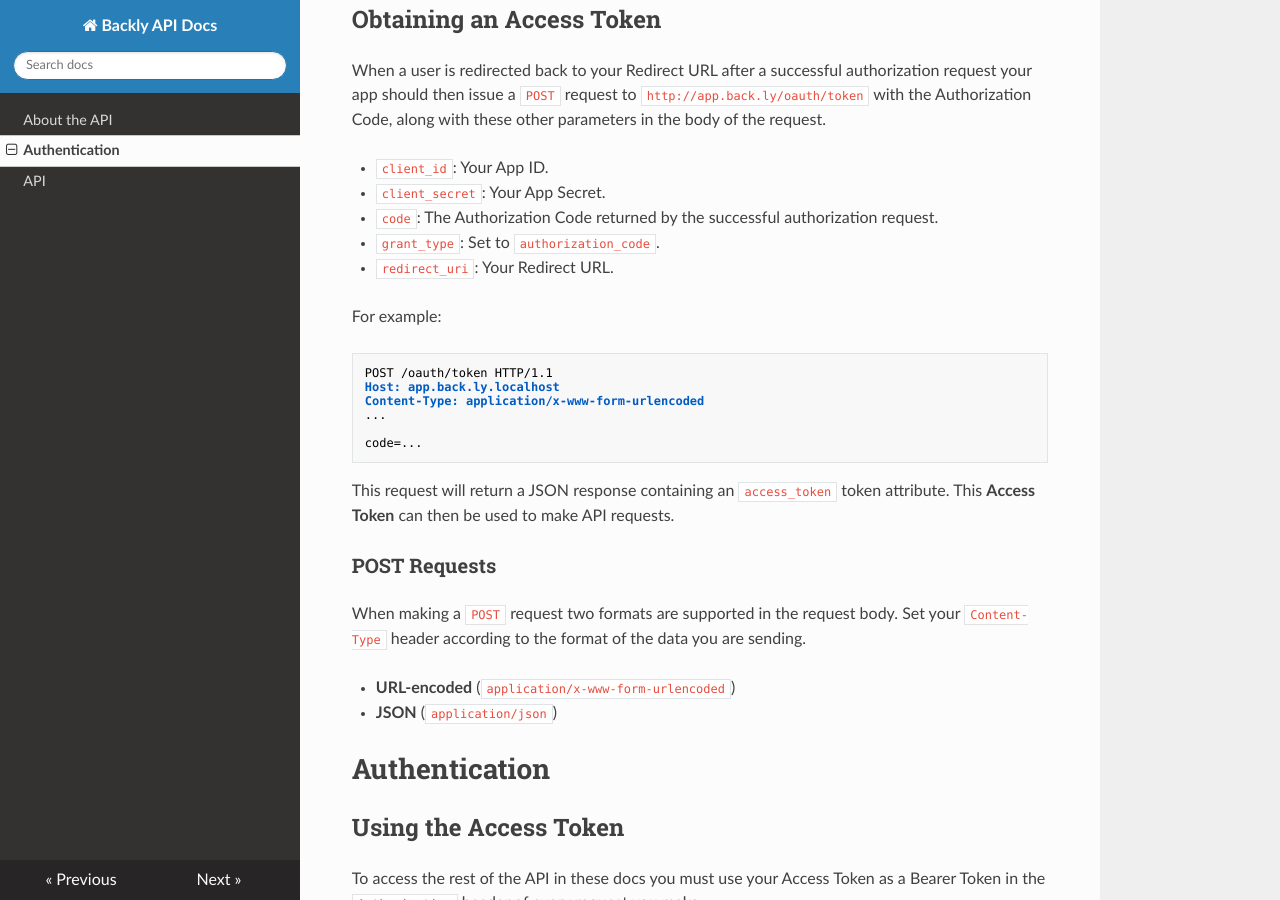
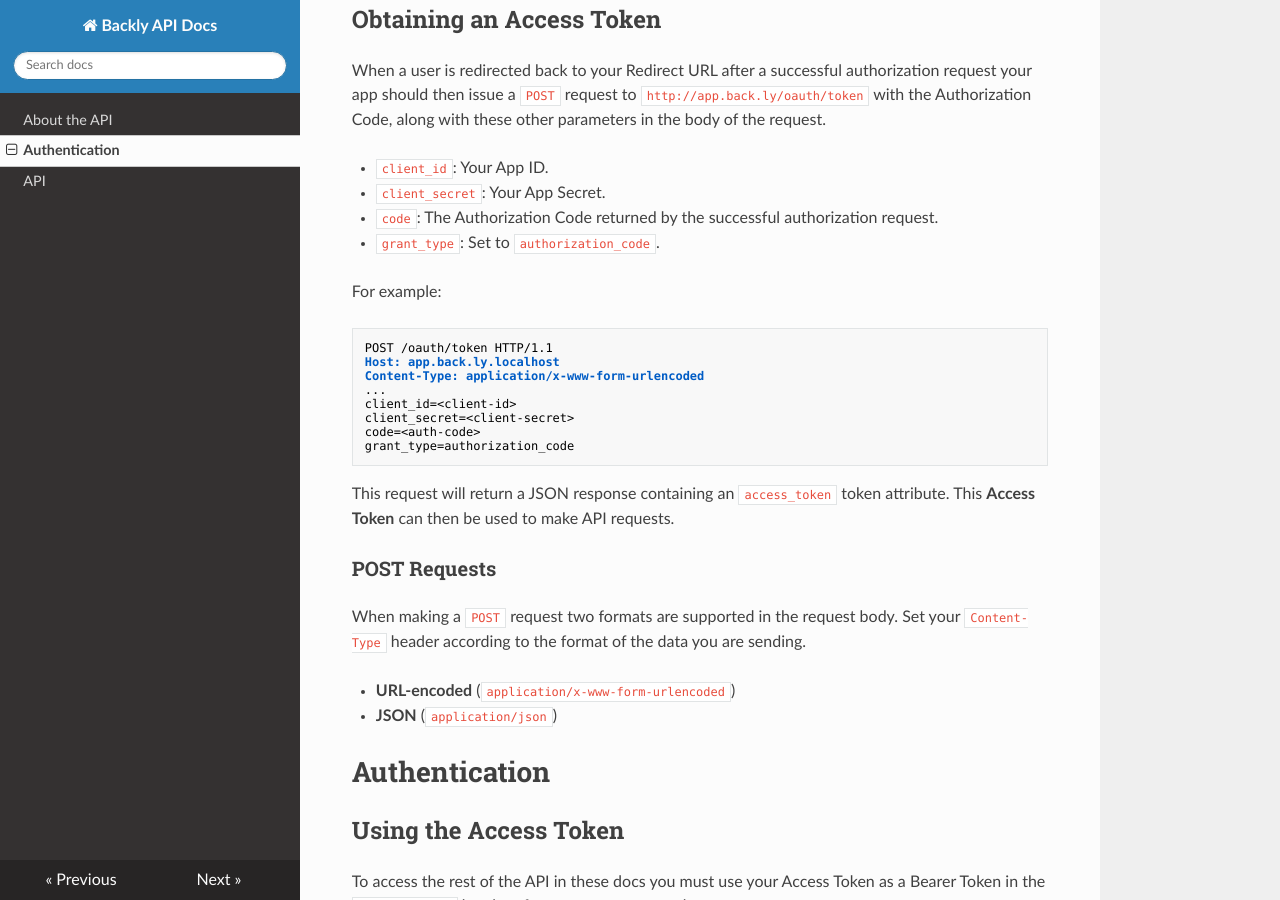
Before and after one commit to BacklyApp/API, an MkDocs documentation site: the page built from docs/auth.md, in a window 1280 px wide and 900 px high, scrolled down 1143 px. Built offline with MkDocs 1.6.1, drawn with Linux system fonts in a browser that asks for light colours; nearby versions of some CDN libraries; old or Windows-style settings are respelled for this version of MkDocs.

Commit message:
Remove redundant parameter and flesh out access token request example.

````diff
--- a/docs/auth.md
+++ b/docs/auth.md
@@ -44,7 +44,6 @@
 - `client_secret`: Your App Secret.
 - `code`: The Authorization Code returned by the successful authorization request.
 - `grant_type`: Set to `authorization_code`.
-- `redirect_uri`: Your Redirect URL.
 
 For example:
 
@@ -53,8 +52,10 @@
 Host: app.back.ly.localhost
 Content-Type: application/x-www-form-urlencoded
 ...
-
-code=...
+client_id=<client-id>
+client_secret=<client-secret>
+code=<auth-code>
+grant_type=authorization_code
 ```
 
 This request will return a JSON response containing an `access_token` token attribute. This **Access Token** can then be used to make API requests.
````
